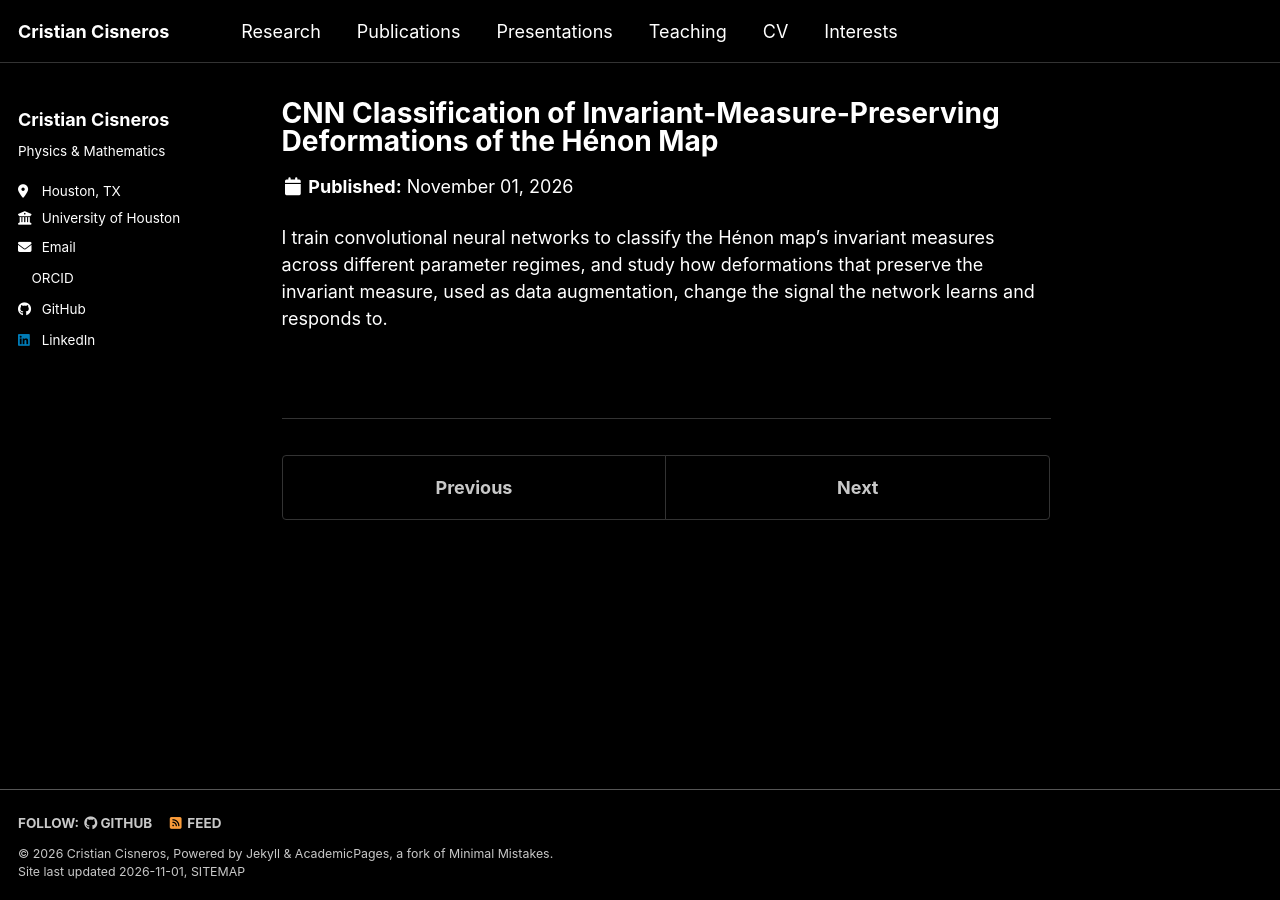
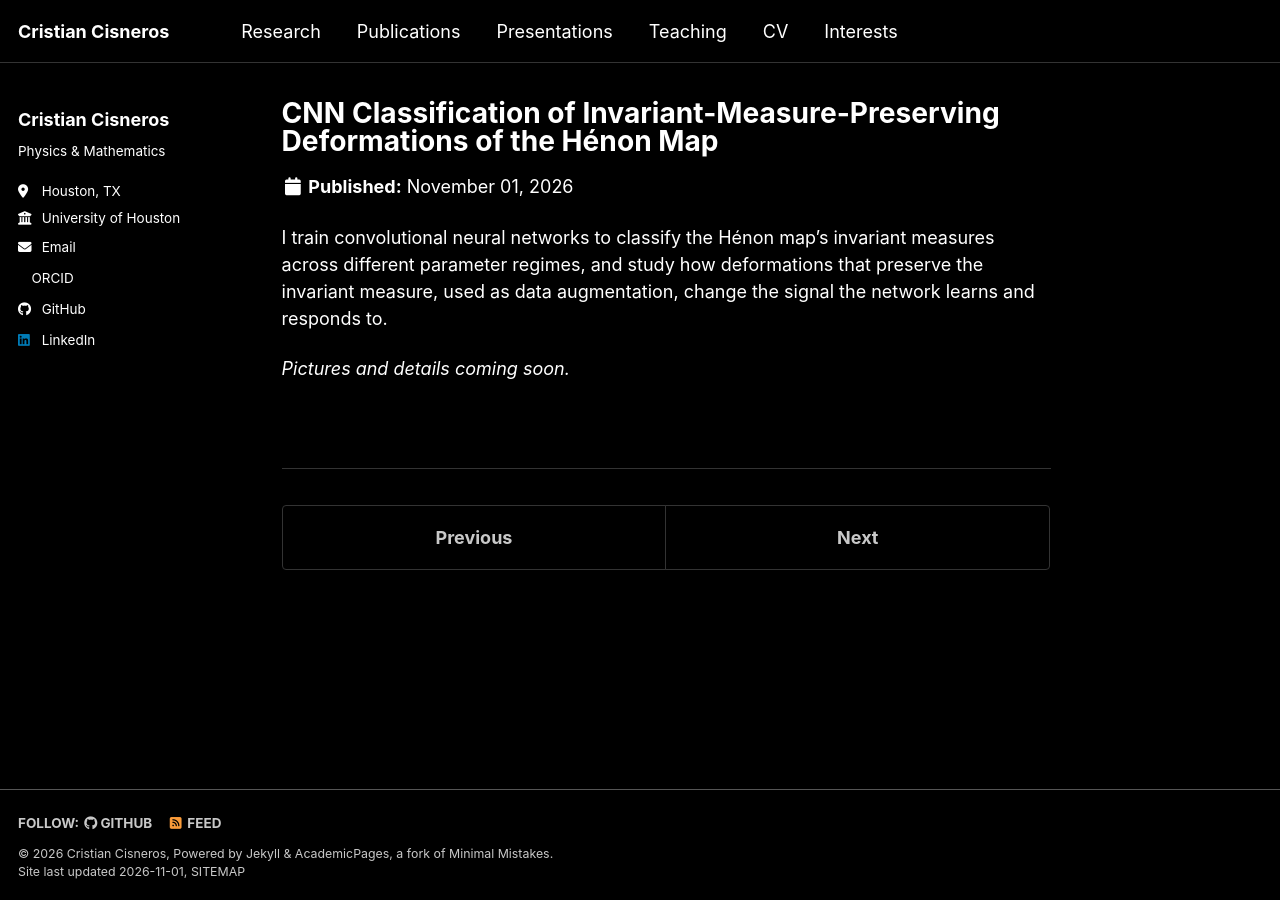
Before and after one commit to cristiancisneros06/cristiancisneros06.github.io, a Jekyll site: the page built from _portfolio/henon-cnn.md, in a window 1280 px wide. Built offline with Jekyll 4.4.1, drawn with Linux system fonts in a browser that asks for light colours; a style sheet for code colours, icons or effects is not loaded.

Commit message:
Hénon CNN: add 'Pictures and details coming soon' note
Co-Authored-By: Claude Opus 5.5 <noreply@anthropic.com>
Claude-Session: https://claude.ai/code/session_01U7nvHeqgSE82DYU3di4ruS

```diff
--- a/_portfolio/henon-cnn.md
+++ b/_portfolio/henon-cnn.md
@@ -8,6 +8,8 @@ permalink: /portfolio/henon-cnn/
 <!-- TODO: Replace this paragraph with your 2–3 sentence description. -->
 I train convolutional neural networks to classify the Hénon map's invariant measures across different parameter regimes, and study how deformations that preserve the invariant measure, used as data augmentation, change the signal the network learns and responds to.
 
+*Pictures and details coming soon.*
+
 <!-- TODO: Add figures. Upload images to the images/ folder, then add lines like:
 ![Short description of the figure](/images/henon-figure-1.png)
 -->
```
